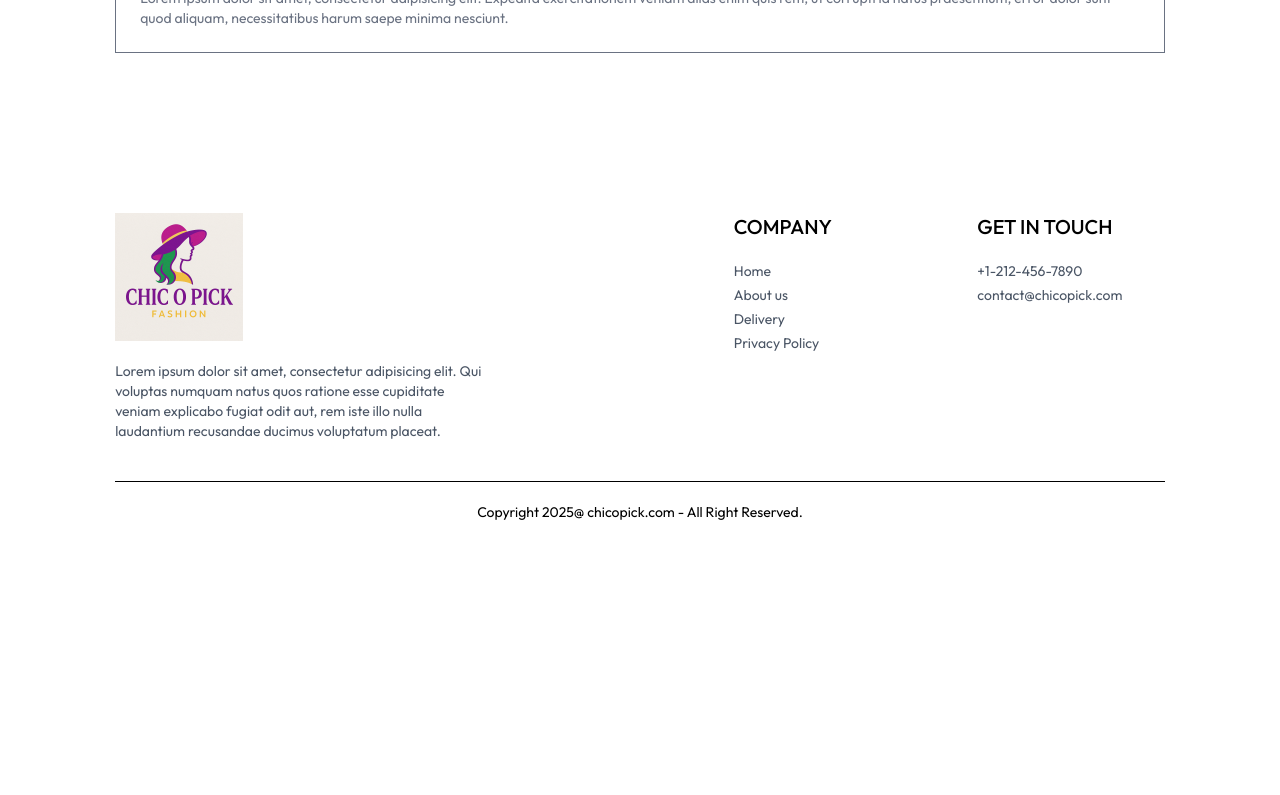
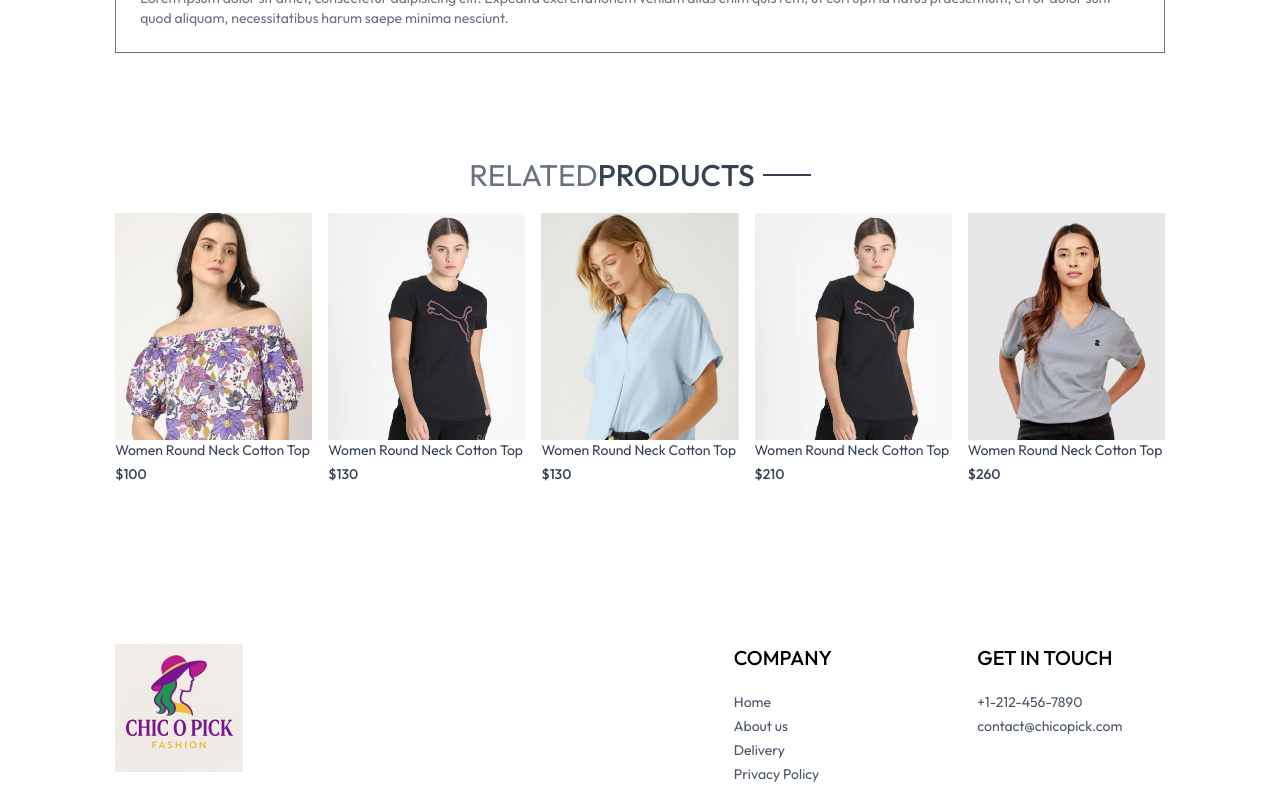
Before and after one commit to maryamfad/React-Ecommerce-App, a React (Vite) app: page /product/aaaaa in a window 1280 px wide. Shown: the part 976-1771 px from the top of the page. Before the commit the page ends 1518 px from the top, so only its background shows below. Built offline with nearby package versions, Linux system fonts and the light colour scheme.

Commit message:
add related products component

```diff
--- /dev/null
+++ b/src/components/RelatedProducts.jsx
@@ -0,0 +1,43 @@
+import React, { useContext, useEffect, useState } from "react";
+import { ShopContext } from "../context/ShopContext";
+import Title from "./Title";
+import ProductItem from "./ProductItem";
+
+const RelatedProducts = ({ category, subCategory }) => {
+	const { products } = useContext(ShopContext);
+	const [related, setRelated] = useState([]);
+
+	useEffect(() => {
+		if (products.length > 0) {
+			let productsCopy = products.slice();
+			productsCopy = productsCopy.filter(
+				(item) => category === item.category
+			);
+			productsCopy = productsCopy.filter(
+				(item) => subCategory === item.subCategory
+			);
+
+			setRelated(productsCopy.slice(0, 5));
+		}
+	}, [products]);
+	return (
+		<div className="my-24">
+			<div className="text-center text-3xl py-2">
+				<Title text1={"RELATED"} text2={"PRODUCTS"} />
+			</div>
+			<div className="grid grid-cols-2 sm:grid-cols-3 md:grid-cols-4 lg:grid-cols-5 gap-4 gap-y-6">
+				{related.map((item, index) => (
+					<ProductItem
+						key={index}
+						id={item._id}
+						image={item.image}
+						name={item.name}
+						price={item.price}
+					/>
+				))}
+			</div>
+		</div>
+	);
+};
+
+export default RelatedProducts;
--- a/src/pages/Product.jsx
+++ b/src/pages/Product.jsx
@@ -2,6 +2,7 @@ import React, { useContext, useEffect, useState } from "react";
 import { useParams } from "react-router-dom";
 import { ShopContext } from "../context/ShopContext";
 import { assets } from "../assets/assets";
+import RelatedProducts from "../components/RelatedProducts";
 
 const Product = () => {
 	const { productId } = useParams();
@@ -119,6 +120,10 @@ const Product = () => {
 			</div>
 
 			{/* Display related products */}
+			<RelatedProducts
+				category={productData.category}
+				subCategory={productData.subCategory}
+			/>
 		</div>
 	) : (
 		<div className="opacity-0"></div>
```
